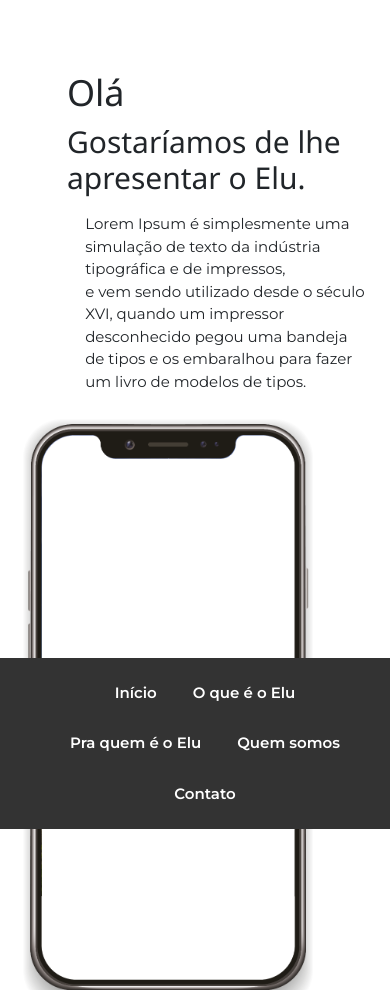
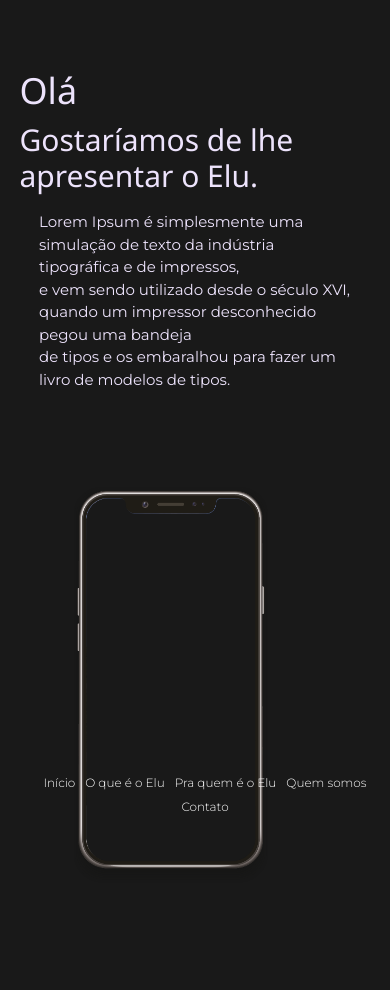
Before and after one commit to laurofilho96/Elu, a plain HTML site: page index.html in a window 390 px wide. Shown: the top 990 px of the page. After the commit the page ends 912 px from the top, so only its background shows below. Drawn offline with nearby package versions, Linux system fonts and the light colour scheme.

Commit message:
Opa, tudo certo!
Agora só faltam as imagens de fato. Está bem básico, mas vai ficar sendo isso.

```diff
--- a/index.html
+++ b/index.html
@@ -92,7 +92,6 @@
       <img src="iphone-mask.png" alt="mascara" class="cel">
     </div>
 
-    <footer>
       <div class="menu">
         <ul>
           <li class="tablink" onclick="openOption(event, 'inicio')" id="defaultOpen"> <a href="#">Início</a></li>
@@ -102,7 +101,21 @@
           <li class="tablink" onclick="openOption(event, 'contato')"><a href="#">Contato</a></li>
         </ul>
       </div>
-    </footer>
+
+      <style>
+        a:hover{
+
+          color: #7000F1;
+        }
+
+        @media screen and (max-width:700px){
+
+          ul, li, a {
+
+            background-color: rgba(0, 0, 0, 0);
+          }
+        }
+      </style>
 
     <script>
 
@@ -130,6 +143,5 @@
         }
     </script>
 
-
   </body>
 </html>
--- a/style.css
+++ b/style.css
@@ -1,8 +1,17 @@
 /*Alterações em todo o site no geral*/
 * {
+
   font-family: 'Montserrat', sans-serif;
   margin:0;
   padding: 0;
+  color:#EDE3FC;
+
+  background-color: #191919;
+}
+
+a:hover {
+
+  color:#7000F1;
 }
 
 /*Configs do body*/
@@ -18,8 +27,20 @@ body {
 .left, .right {
 
   width: 50%;
+  height: 100%;
   float: left;
-  max-height: 200px;
+  overflow: hidden;
+
+}
+
+.left {
+
+  padding-bottom: 20%;
+}
+
+.right {
+
+  padding-bottom: 7%;
 }
 
 /*Quando a largura da tela for até 700px:*/
@@ -31,6 +52,8 @@ body {
     width: 100%;
     max-height: 500px;
   }
+
+
 }
 /*-----------------------------------*/
 
@@ -52,19 +75,23 @@ body {
   padding-left: 20%
 }
 
+/*Comportamento dos títulos e textos na tela reduzida*/
 @media screen and (max-width:700px){
 
   .titles{
 
     padding-top: 15%;
-    padding-left: 15%
+    padding-left: 5%;
+    padding-right: 5%;
   }
 
   .textos {
+
     font-size: 15px;
 
     padding-top: 2%;
-    padding-left: 20%
+    padding-left: 10%;
+    padding-right:10%;
   }
 
 }
@@ -82,14 +109,26 @@ body {
   float: right;
   display: block;
 }
+
+/*Celular Na tela do celular*/
+@media screen and (max-width:700px){
+
+  .cel{
+
+    width:auto;
+    height:auto;
+    max-height: 400px;
+
+    padding-right: 25%;
+  }
+
+}
 /*-----------------------------------*/
 
 /*Menu da página (Encontrado em baixo )*/
 ul {
 
   padding: 10px;
-  overflow: hidden;
-  background-color: #333;
   position: fixed;
   bottom:0;
   width: 100%;
@@ -111,9 +150,41 @@ li a {
   text-decoration: none;
 }
 
+/**/
 .tabcontent {
 
   display: none;
-  padding: 6px 12px;
   border-top: none;
 }
+
+.tabcontent {
+  animation: fadeEffect 1s; /* Fading effect takes 1 second */
+  }
+
+  /* Go from zero to full opacity */
+  @keyframes fadeEffect {
+  from {opacity: 0;}
+  to {opacity: 1;}
+}
+
+@media screen and (max-width:700px) {
+
+  ul {
+    position: fixed;
+    bottom:0;
+    width: 100%;
+  }
+
+  li {
+    font-weight: 300;
+    font-size: 12px;
+  }
+
+  li a {
+
+    padding: 3px;
+    text-align: center;
+
+  }
+
+}
```
